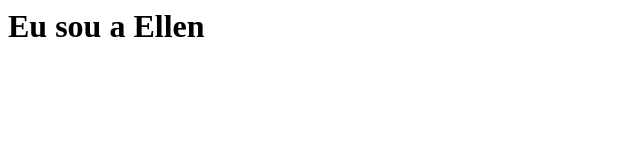
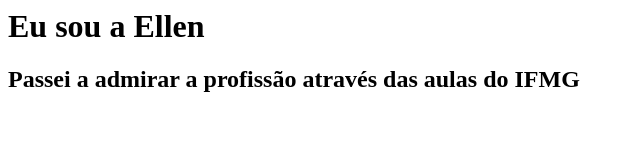
Before and after one commit to EllenTorres1/Administradora-de-Banco-de-Dados, a plain HTML site: page index.html in a window 1280 px wide. Shown: the whole page, without its empty margins (0-640 px from the left). Drawn offline with Linux system fonts and the light colour scheme.

Commit message:
Update index.html

```diff
--- a/index.html
+++ b/index.html
@@ -4,5 +4,7 @@
 </head>
 <body>
 <h1> Eu sou a Ellen </h1>
+<h2> Passei a admirar a profissão através das aulas do IFMG </h2>
+
 </body>
 </html>
```
